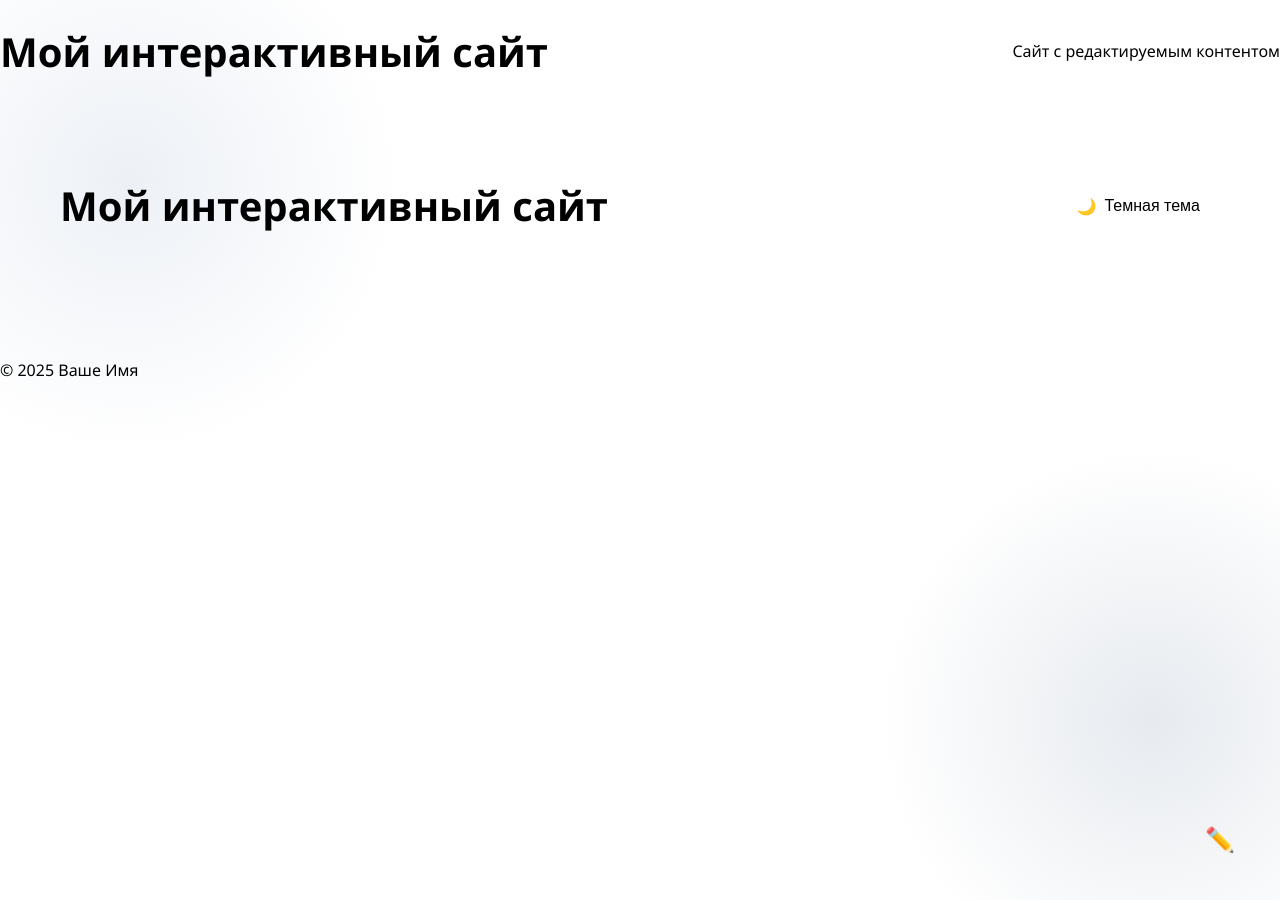
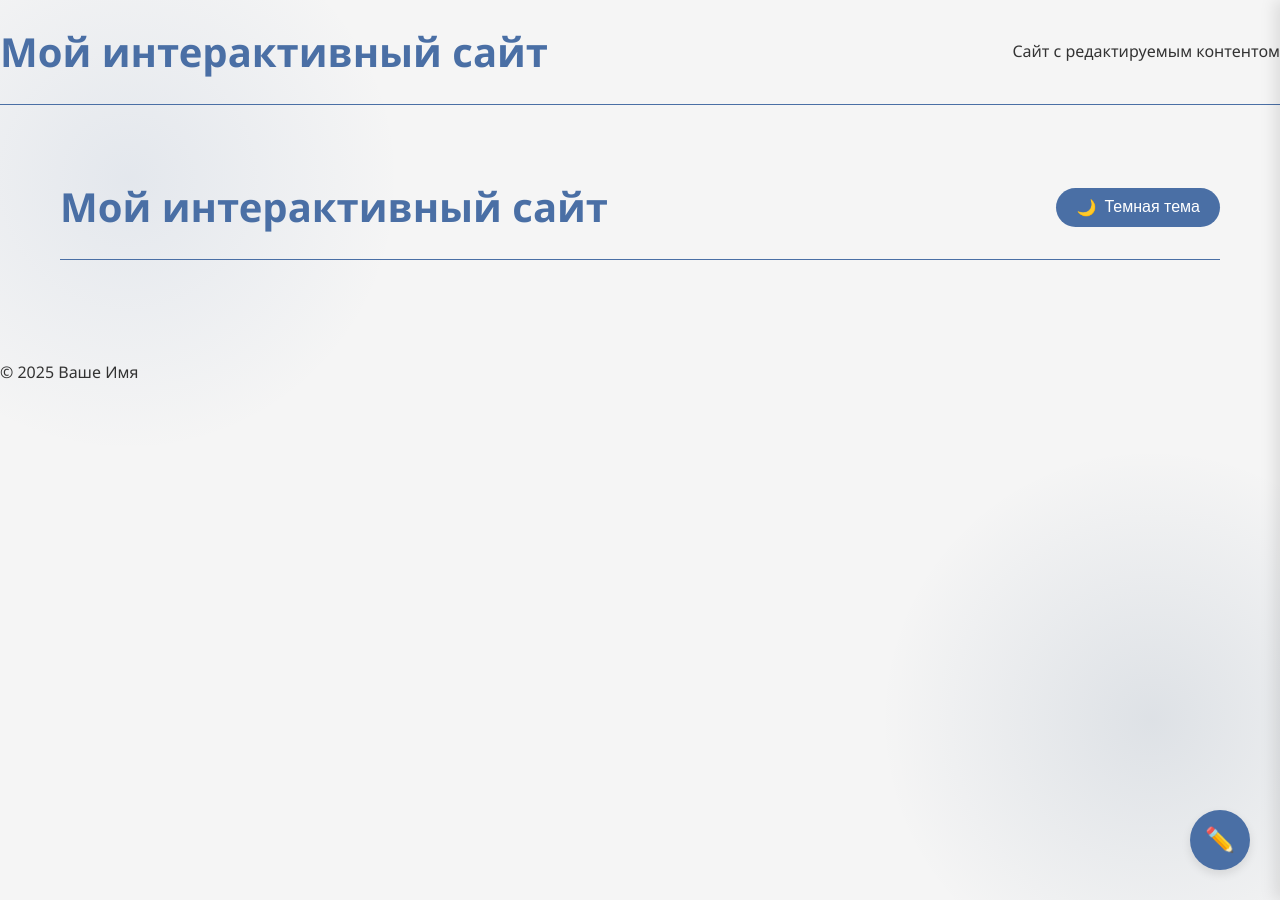
Before and after one commit to zxcsakra/interactive_site, a Jekyll site: the page built from index.html, in a window 1280 px wide. Built offline with Jekyll 4.4.1, drawn with Linux system fonts in a browser that asks for light colours; a script that is not in the unit is left out.

Commit message:
Update style.css

```diff
--- a/assets/css/style.css
+++ b/assets/css/style.css
@@ -1,3 +1,23 @@
+:root {
+    --bg-color: #f5f5f5;
+    --text-color: #333;
+    --card-bg: #ffffff;
+    --card-shadow: rgba(0, 0, 0, 0.1);
+    --accent-color: #4a6fa5;
+    --button-bg: #4a6fa5;
+    --button-text: #ffffff;
+}
+
+.dark-theme {
+    --bg-color: #1a1a2e;
+    --text-color: #e6e6e6;
+    --card-bg: #16213e;
+    --card-shadow: rgba(0, 0, 0, 0.3);
+    --accent-color: #0f3460;
+    --button-bg: #0f3460;
+    --button-text: #e6e6e6;
+}
+
 * {
     margin: 0;
     padding: 0;
@@ -31,7 +51,7 @@ header {
     border-bottom: 1px solid var(--accent-color);
 }
 
-header h1 {
+h1 {
     font-size: 2.5rem;
     color: var(--accent-color);
 }
@@ -292,10 +312,4 @@ header h1 {
         right: 20px;
         text-align: center;
     }
-
-    header {
-        flex-direction: column;
-        gap: 15px;
-        text-align: center;
-    }
 }
```
